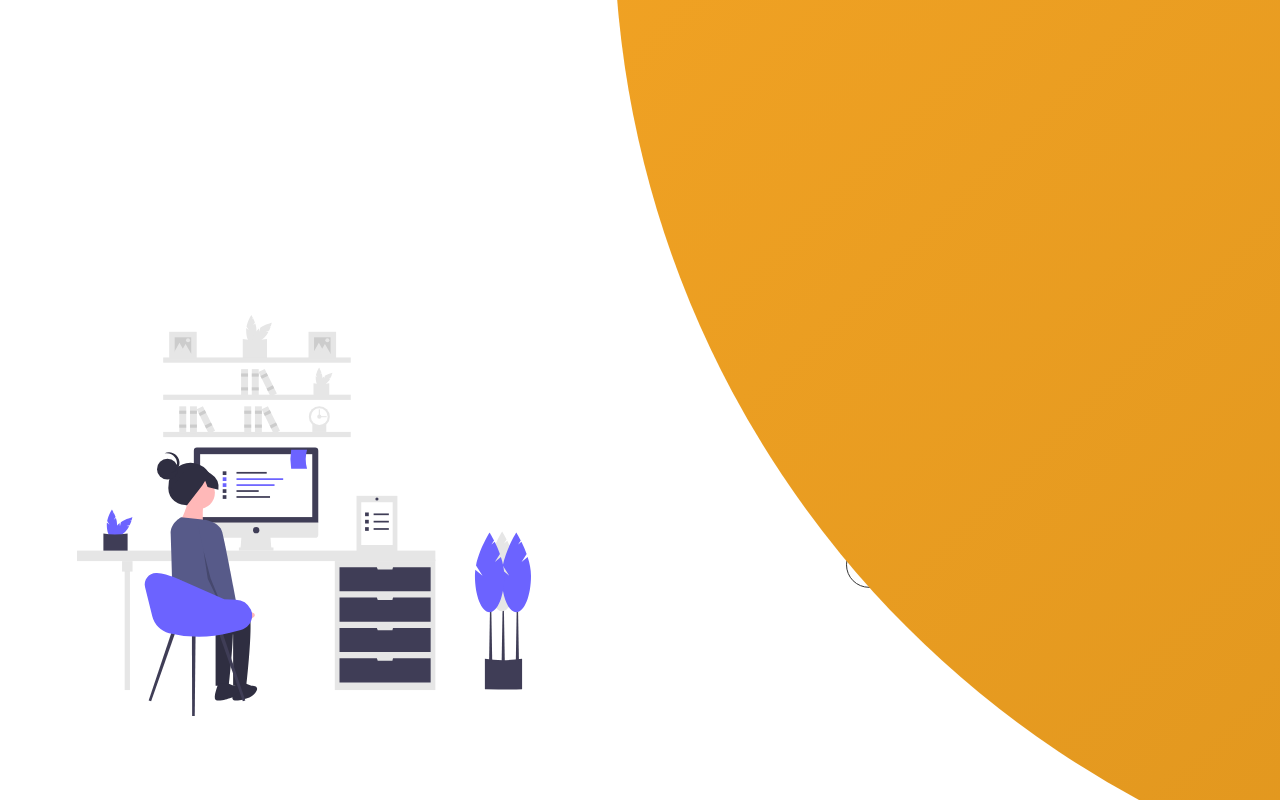
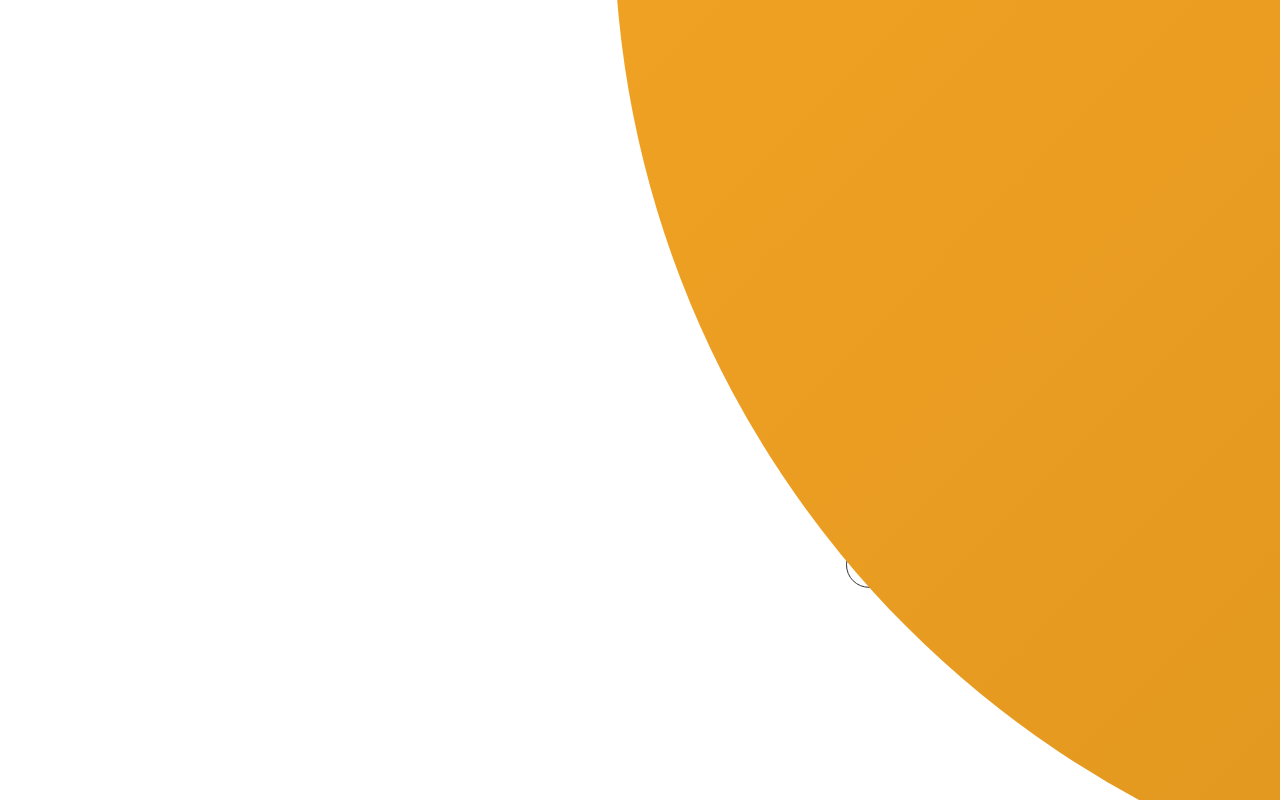
Before and after one commit to touchafrika/animated-signup-form, a plain HTML site: page index.html in a window 1280 px wide. Both pictures are taken after a click on the button "SIGN UP". Drawn offline with Linux system fonts and the light colour scheme.

Commit message:
making the images transition

```diff
--- a/style.css
+++ b/style.css
@@ -192,6 +192,7 @@ form.sign-up-form {
 
 .panel .content {
   color: #fff;
+  transition: 0.9s 0.6s ease-in-out;
 }
 
 .panel h3 {
@@ -217,6 +218,7 @@ form.sign-up-form {
 
 .image {
   width: 100%;
+  transition: 0.9s 0.6s ease-in-out;
 }
 
 .right-panel .content,
@@ -230,3 +232,8 @@ form.sign-up-form {
   transform: translate(100%, -50%);
   right: 52%;
 }
+
+.container.sign-up-mode .left-panel .image,
+.container.sign-up-mode .left-panel .content {
+  transform: translateX(-800px);
+}
```
